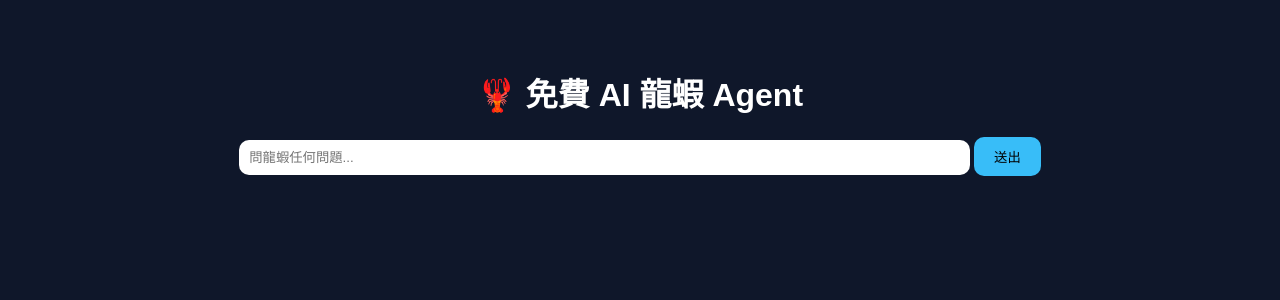
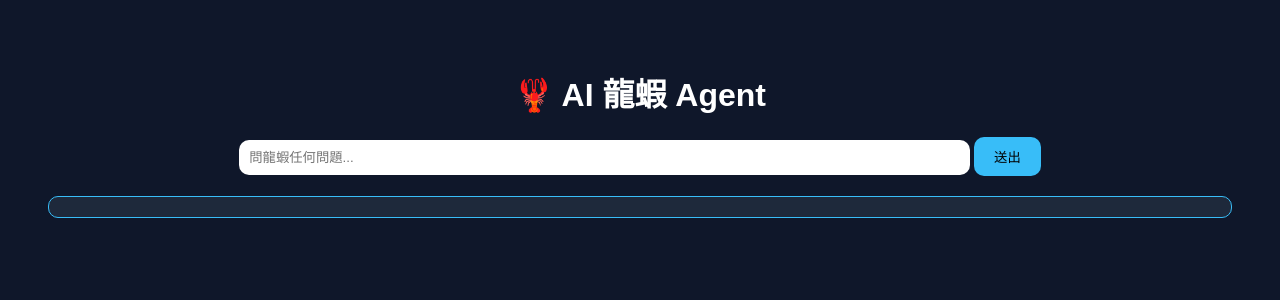
Before and after one commit to chiujie/lobster-agent, a Flask app: page / in a window 1280 px wide. Shown: the top 300 px of the page. Run offline with Flask 3, Linux system fonts and the light colour scheme.

Commit message:
Update index.html

```diff
--- a/templates/index.html
+++ b/templates/index.html
@@ -1,7 +1,7 @@
 <!DOCTYPE html>
 <html>
 <head>
-    <title>🦞 免費 AI 龍蝦 Agent</title>
+    <title>🦞 AI 龍蝦 Agent</title>
     <style>
         body {
             background: #0f172a;
@@ -26,21 +26,25 @@
         }
         #chat {
             margin-top: 20px;
+            max-height: 400px;
+            overflow-y: auto;
             text-align: left;
-            max-width: 600px;
-            margin-left: auto;
-            margin-right: auto;
+            padding: 10px;
+            border: 1px solid #38bdf8;
+            border-radius: 10px;
+            background: #1e293b;
         }
         .msg {
-            margin: 10px;
+            margin: 10px 0;
         }
-        .user { color: #38bdf8; }
-        .bot { color: #fbbf24; }
+        .user { color: #facc15; }
+        .lobster { color: #38bdf8; }
+        .thinking { color: #94a3b8; font-style: italic; }
     </style>
 </head>
 <body>
 
-<h1>🦞 免費 AI 龍蝦 Agent</h1>
+<h1>🦞 AI 龍蝦 Agent</h1>
 
 <input id="msg" placeholder="問龍蝦任何問題..." />
 <button onclick="send()">送出</button>
@@ -53,10 +57,21 @@ async function send() {
     let chat = document.getElementById("chat");
 
     let userText = input.value;
-    if (!userText) return;
+    if (!userText.trim()) return;
 
+    // 顯示使用者訊息
     chat.innerHTML += `<div class="msg user">👤 ${userText}</div>`;
 
+    // 顯示思考中提示
+    let thinkingMsg = document.createElement("div");
+    thinkingMsg.className = "msg thinking";
+    thinkingMsg.innerText = "🦞 🦞 龍蝦暫時思考中，請稍後再試...";
+    chat.appendChild(thinkingMsg);
+
+    // 自動滾動到底部
+    chat.scrollTop = chat.scrollHeight;
+
+    // 送到後端
     let res = await fetch("/chat", {
         method: "POST",
         headers: {"Content-Type": "application/json"},
@@ -64,7 +79,16 @@ async function send() {
     });
 
     let data = await res.json();
-    chat.innerHTML += `<div class="msg bot">🦞 ${data.reply}</div>`;
+
+    // 移除思考提示
+    thinkingMsg.remove();
+
+    // 顯示 AI 回覆
+    chat.innerHTML += `<div class="msg lobster">🦞 ${data.reply}</div>`;
+
+    // 滾動到底部
+    chat.scrollTop = chat.scrollHeight;
+
     input.value = "";
 }
 </script>
```
